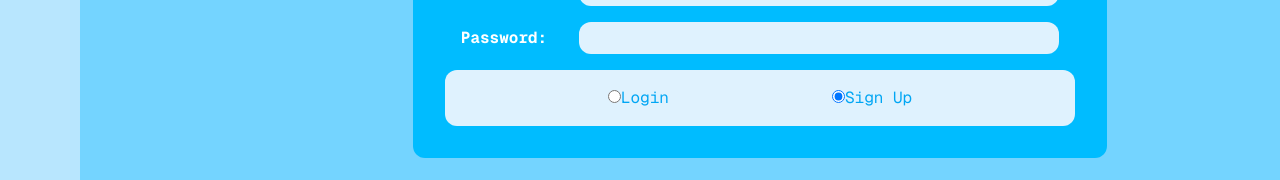
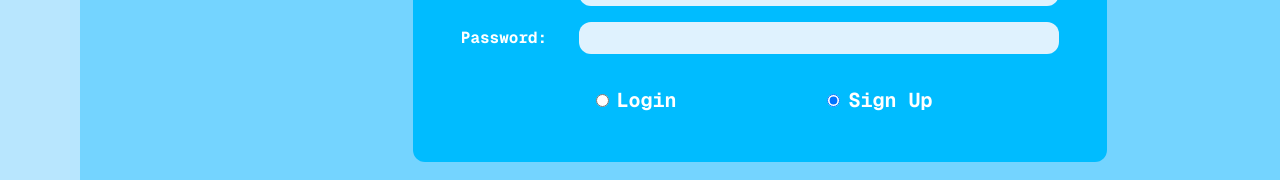
Before and after one commit to rashrasa/gradient, a Next.js app in the folder apps/frontend/: page /login in a window 1280 px wide. Shown: the part 550-730 px from the top of the page. Built offline with nearby package versions, Linux system fonts and the light colour scheme; no server answers.

Commit message:
added screenshots to README.md

```diff
--- a/apps/frontend/src/app/login/components/LoginForm.tsx
+++ b/apps/frontend/src/app/login/components/LoginForm.tsx
@@ -91,11 +91,13 @@ export default function LoginForm() {
                     <GradientContainer
                         className="space-x-8 p-2 justify-evenly"
                         direction="row"
+                        z="-10"
                     >
                         {Object.entries(loginFormMetadataMapping).map(([mode, modeMetadata]) =>
-                            <label key={mode} className="m-2 select-none">
+                            <label key={mode} className="m-2 select-none font-bold text-xl">
                                 <input
                                     key={mode}
+                                    className="mx-2"
                                     name="loginRadio"
                                     type="radio"
                                     value={mode}
--- a/apps/frontend/src/app/login/page.tsx
+++ b/apps/frontend/src/app/login/page.tsx
@@ -27,7 +27,7 @@ export default async function LoginPage() {
                     className="text-white text-center font-extrabold p-4 w-300 mx-auto space-y-4"
                 >
                     <p className="text-5xl">Welcome to Gradient!</p>
-                    <p className="text-xl">Enter your credentials to continue</p>
+                    {user == null ? <p className="text-xl">Enter your credentials to continue</p> : <></>}
                 </GradientContainer>
                 {user == null ? <LoginForm /> : <UserProfile user={user} imageUrl={userAvatarUrl != null ? userAvatarUrl : undefined} />}
             </GradientContainer>
```
Also changed, not shown: 5 other files (tests, documents, lock files or other folders).
